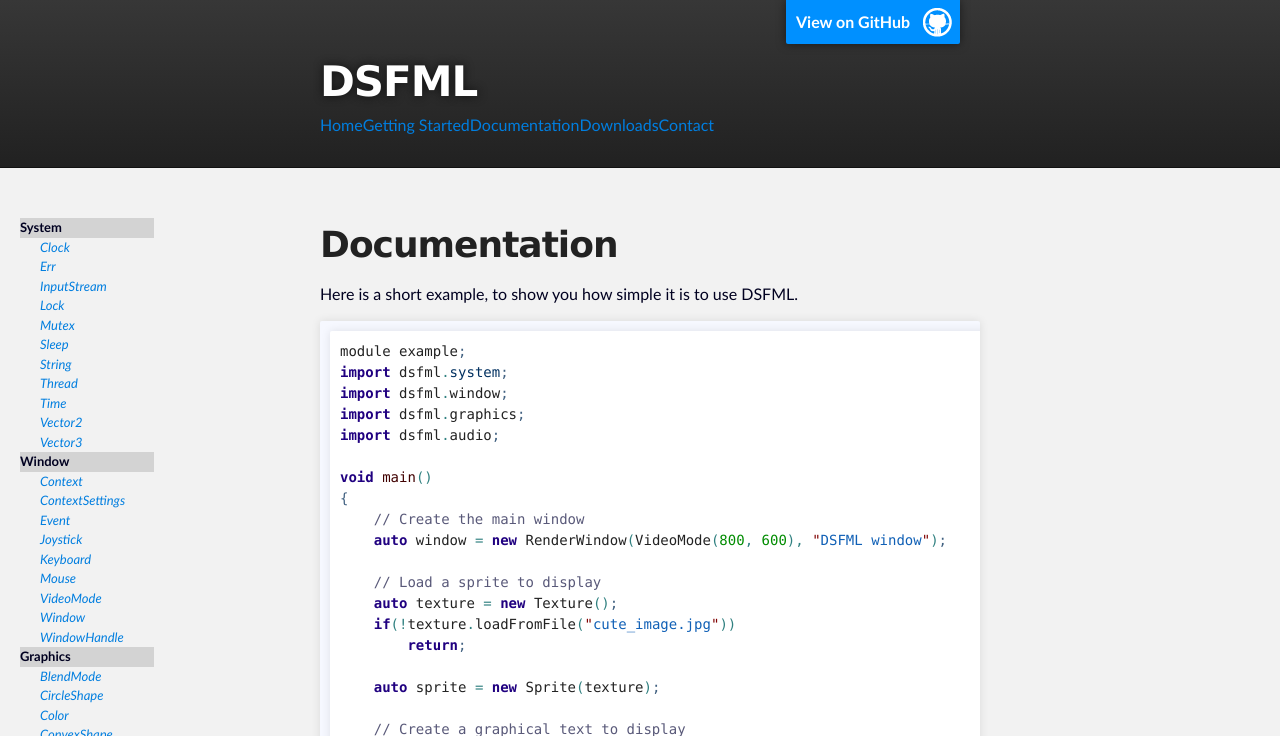
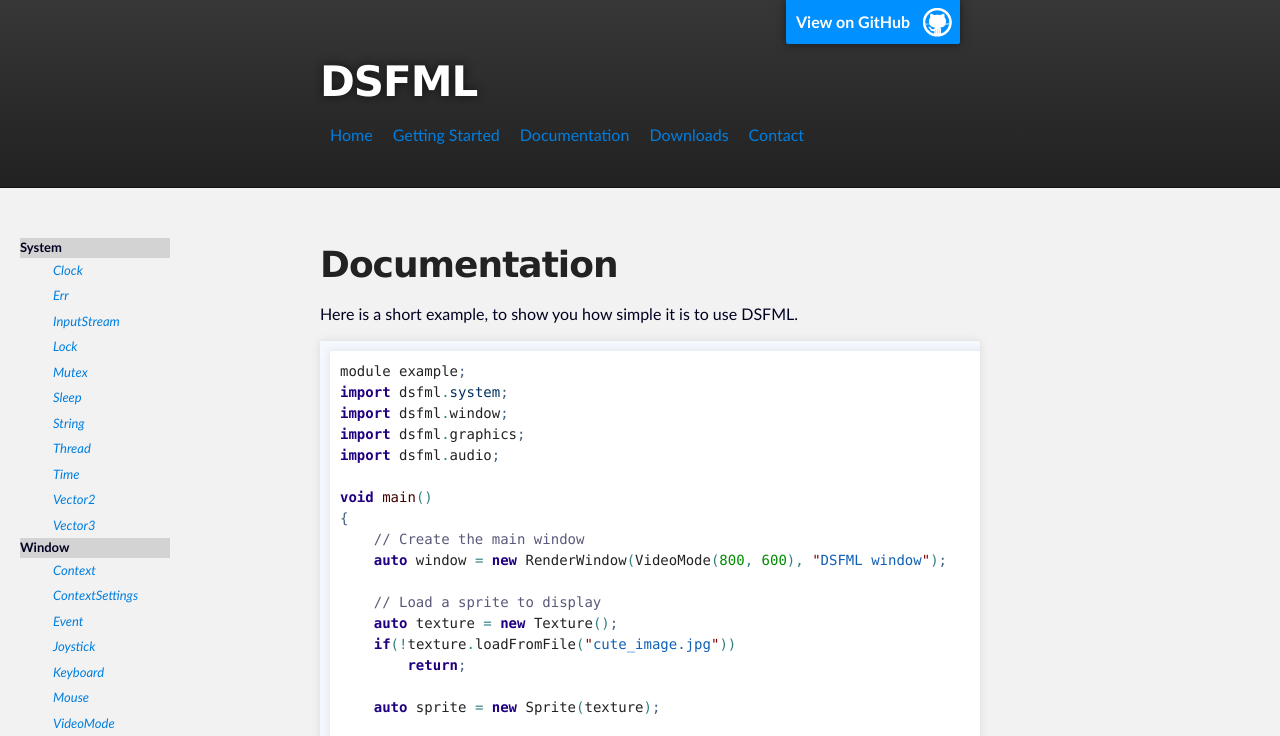
Before and after one commit to Jebbs/DSFML, a plain HTML site: page doc.html in a window 1280 px wide. Shown: the top 736 px of the page. Drawn offline with Linux system fonts and the light colour scheme.

Commit message:
Messing with styles 5

```diff
--- a/stylesheets/dsfml.css
+++ b/stylesheets/dsfml.css
@@ -15,7 +15,7 @@
     margin-top: 50px;
     padding-right : 5px;
     float: left;
-    width: 170;
+    width: 170px;
 	}
 	dl.nav {
         list-style-type: none;
@@ -25,8 +25,8 @@
            }
 
 	dd.nav {
-			margin-left: 30;
-            padding: 3;
+			margin-left: 30px;
+            padding: 3px;
             font-size: small;
 			}
 	b {
@@ -40,8 +40,9 @@
         overflow: hidden;
 	}
 	li.hnav {
-        float: left;padding: 10;
+        float: left;
+        margin: 10px;
 		}
 	a.hnav {
-        display: block;padding-right: 10;
+        display: block;
 		}
```
